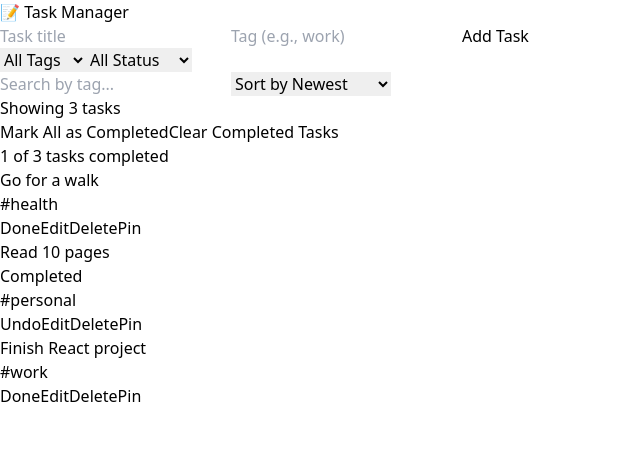
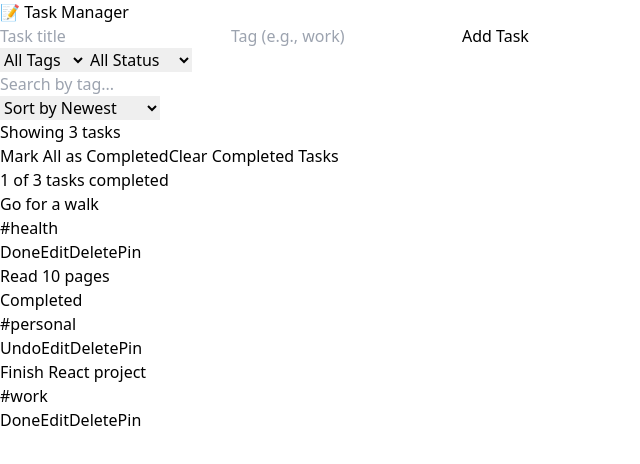
Before and after one commit to thinh241006/Task-manager, a React (Vite) app: page / in a window 1280 px wide. Shown: the top 464 px of the page, without its empty margins (0-640 px from the left). Built offline with nearby package versions, Linux system fonts and the light colour scheme.

Commit message:
added cleaer button next to search button

```diff
--- a/src/App.jsx
+++ b/src/App.jsx
@@ -119,13 +119,23 @@ function App() {
         />
       </div>
 
+      <div className="flex gap-2 mb-4">
         <input
           type="text"
           placeholder="Search by tag..."
           value={searchTag}
           onChange={(e) => setSearchTag(e.target.value.toLowerCase())}
-        className="p-2 border border-gray-300 rounded mb-4 w-full"
+          className="p-2 border border-gray-300 rounded w-full"
         />
+        {searchTag && (
+          <button
+            onClick={() => setSearchTag('')}
+            className="px-3 py-1 bg-gray-300 text-sm rounded hover:bg-gray-400"
+          >
+            Clear
+          </button>
+        )}
+      </div>
 
       <select
         value={sortOption}
```
Lines whose indentation alone changed are shown as unchanged.
